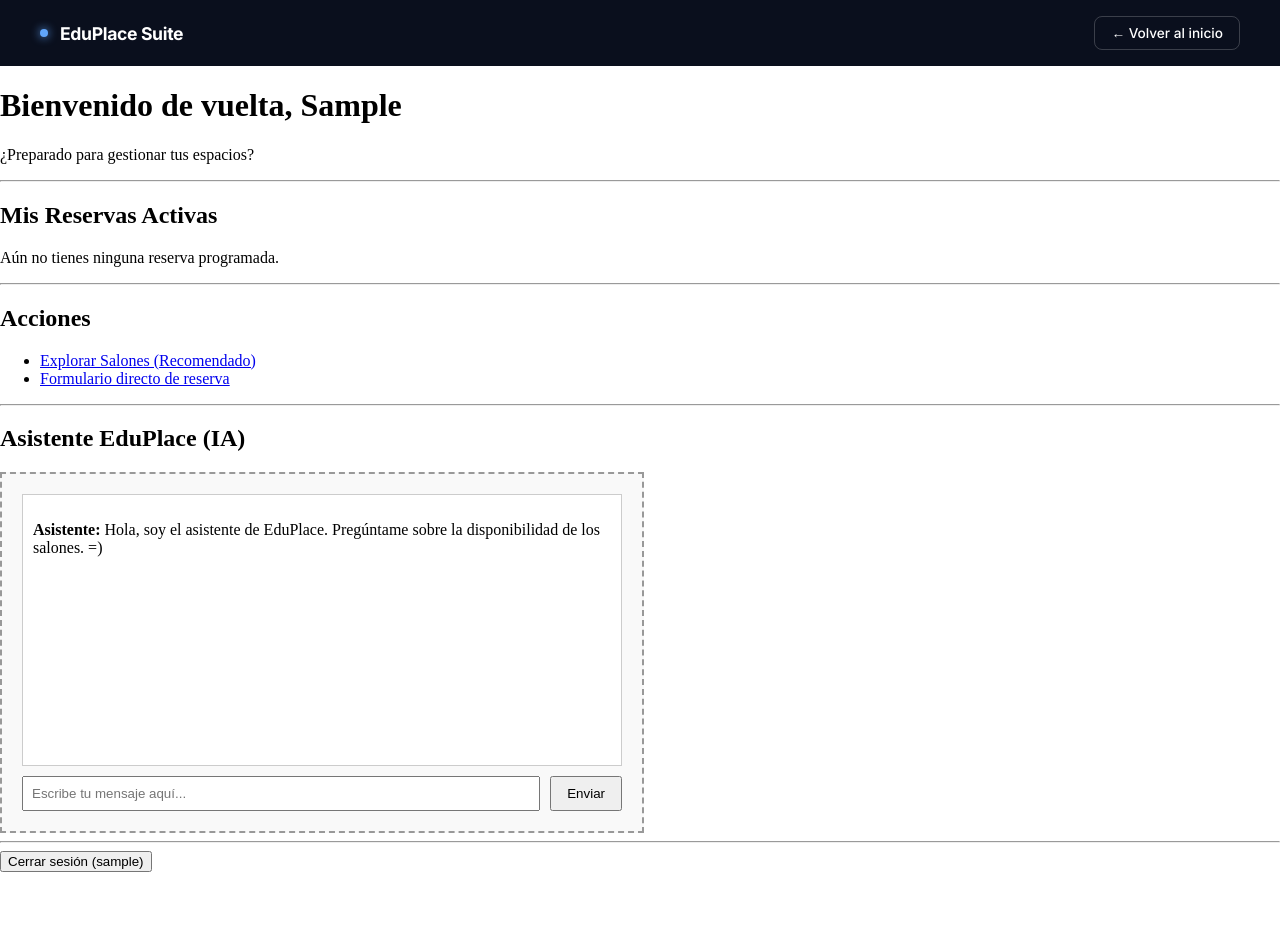
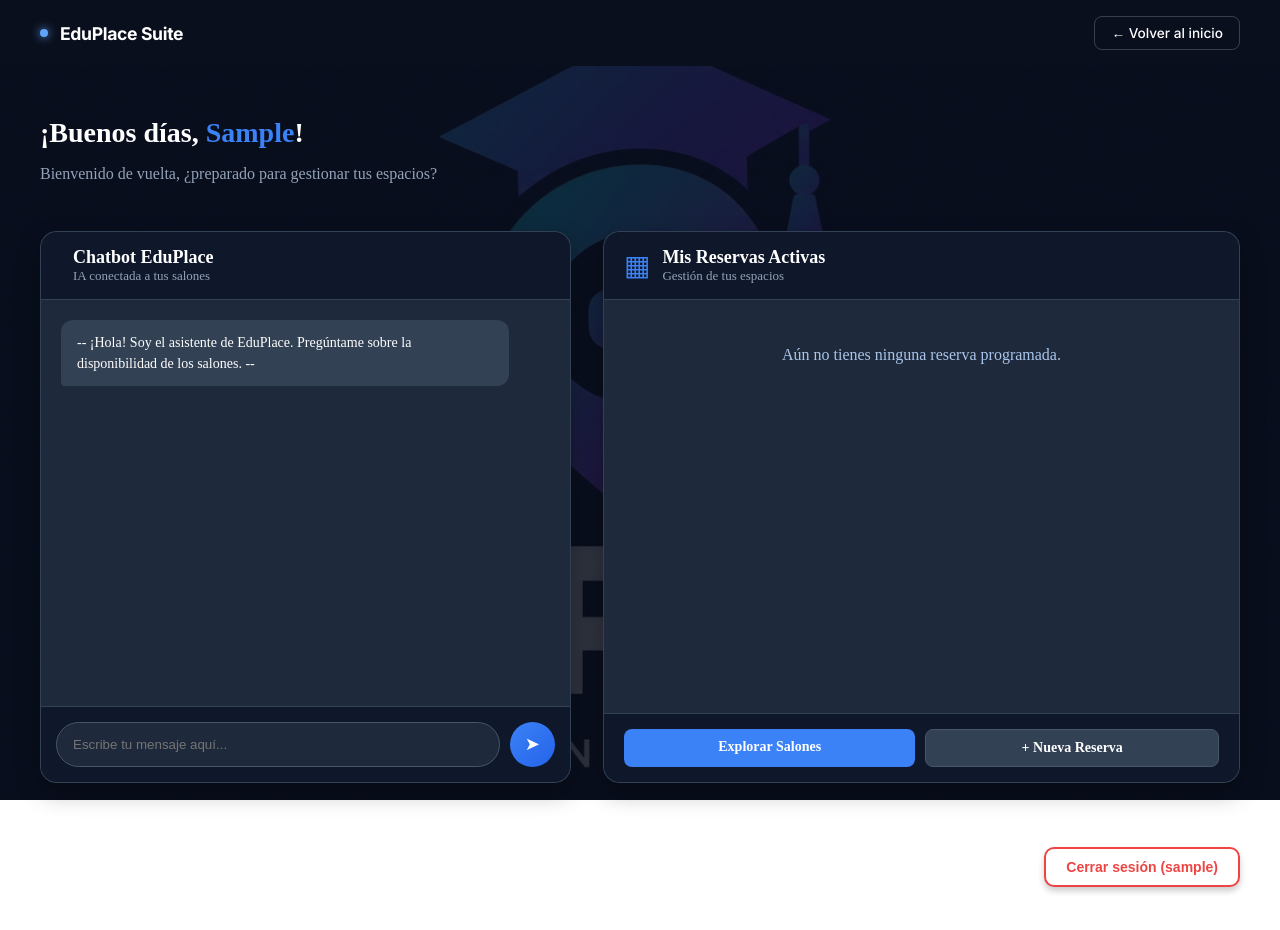
Before and after one commit to DylanBeep25/sistema_reservas, a Django app: page /home/ in a window 1280 px wide. Before the commit the page ends 872 px from the top, so only its background shows below. Run offline with Django 5.2, Linux system fonts and the light colour scheme; the visitor is signed in with stand-in values (Sample User, id 1); data that the repository does not hold is empty.

Commit message:
Se agrega diseño home

```diff
--- /dev/null
+++ b/reservas/static/reservas/home_dashboard.css
@@ -0,0 +1,318 @@
+/* ==========================================================================
+   DISEÑO DEL DASHBOARD (HOME)
+   ========================================================================== */
+
+.carrusel {
+    position: fixed;
+    inset: 0;
+    overflow: hidden;
+    z-index: -1;
+    background-color: #0a0f1d;
+}
+
+.carrusel-imagenes img {
+    width: 100%;
+    height: 100vh;
+    object-fit: cover;
+}
+
+.capa-oscura {
+    position: absolute;
+    inset: 0;
+    background: rgba(10, 15, 29, 0.85); /* Fondo oscuro más elegante */
+}
+
+.contenido-dashboard {
+    max-width: 1200px;
+    margin: 0 auto;
+    padding: 2rem;
+    position: relative;
+    z-index: 1;
+    min-height: 100vh;
+    display: flex;
+    flex-direction: column;
+}
+
+.bienvenida {
+    color: white;
+    margin-bottom: 2rem;
+}
+
+.bienvenida h1 {
+    font-size: 28px;
+    margin-bottom: 5px;
+}
+
+.bienvenida h1 span {
+    color: #3b82f6; /* Azul primario en lugar de morado */
+}
+
+.bienvenida p {
+    color: #94a3b8;
+}
+
+/* LAYOUT GRID: Acomoda el chatbot y la agenda uno al lado del otro */
+.dashboard-grid {
+    display: grid;
+    grid-template-columns: 1fr 1.2fr;
+    gap: 2rem;
+    margin-bottom: 2rem;
+}
+
+/* CAJAS GENERALES (Chatbot y Agenda) */
+.chatbot, .agenda {
+    background: #1e293b; /* Slate oscuro */
+    border: 1px solid #334155;
+    border-radius: 16px;
+    display: flex;
+    flex-direction: column;
+    height: 550px;
+    box-shadow: 0 10px 25px rgba(0,0,0,0.3);
+}
+
+.chatbot-titulo, .agenda-titulo {
+    display: flex;
+    align-items: center;
+    gap: 12px;
+    padding: 15px 20px;
+    background: #0f172a; /* Cabeceras más oscuras */
+    border-bottom: 1px solid #334155;
+    border-radius: 16px 16px 0 0;
+    color: white;
+}
+
+.icono-bot, .agenda-icono {
+    font-size: 28px;
+    color: #3b82f6;
+}
+
+.chatbot-titulo h2, .agenda-titulo h2 {
+    margin: 0;
+    font-size: 18px;
+}
+
+.chatbot-titulo p, .agenda-titulo p {
+    margin: 0;
+    font-size: 13px;
+    color: #94a3b8;
+}
+
+/* CHATBOT MENSAJES */
+.chat-mensajes {
+    flex: 1;
+    padding: 20px;
+    overflow-y: auto;
+    display: flex;
+    flex-direction: column;
+    gap: 15px;
+}
+
+.mensaje {
+    max-width: 85%;
+    padding: 12px 16px;
+    border-radius: 12px;
+    font-size: 14px;
+    line-height: 1.5;
+}
+
+.mensaje.bot {
+    align-self: flex-start;
+    background: #334155;
+    color: white;
+    border-bottom-left-radius: 4px;
+}
+
+.mensaje.usuario {
+    align-self: flex-end;
+    background: #3b82f6; /* Mensajes del usuario en azul */
+    color: white;
+    border-bottom-right-radius: 4px;
+}
+
+.chat-formulario {
+    display: flex;
+    gap: 10px;
+    padding: 15px;
+    background: #0f172a;
+    border-top: 1px solid #334155;
+    border-radius: 0 0 16px 16px;
+}
+
+.chat-formulario input {
+    flex: 1;
+    padding: 12px 16px;
+    border: 1px solid #475569;
+    border-radius: 25px;
+    background: #1e293b;
+    color: white;
+    outline: none;
+}
+
+.chat-formulario input:focus {
+    border-color: #3b82f6;
+}
+
+.chat-formulario button {
+    width: 45px;
+    height: 45px;
+    border: none;
+    border-radius: 50%;
+    background: linear-gradient(135deg, #3b82f6, #2563eb);
+    color: white;
+    font-size: 18px;
+    cursor: pointer;
+    transition: transform 0.2s;
+}
+
+.chat-formulario button:hover {
+    transform: scale(1.05);
+}
+
+/* AGENDA (Reservas) */
+.lista-salones {
+    flex: 1;
+    overflow-y: auto;
+    padding: 10px 20px;
+}
+
+.salon-agenda {
+    display: flex;
+    align-items: center;
+    gap: 15px;
+    padding: 15px 0;
+    border-bottom: 1px solid #334155;
+    color: white;
+}
+
+.salon-icono {
+    width: 45px;
+    height: 45px;
+    background: #0f172a;
+    border: 1px solid #3b82f6;
+    border-radius: 10px;
+    display: flex;
+    align-items: center;
+    justify-content: center;
+    font-size: 20px;
+    color: #3b82f6;
+}
+
+.salon-info {
+    flex: 1;
+    min-width: 0;
+}
+
+.salon-info h3 { margin: 0 0 5px; font-size: 16px; }
+.salon-info p { margin: 0; color: #94a3b8; font-size: 13px; }
+
+.acciones-reserva {
+    display: flex;
+    flex-direction: column;
+    align-items: flex-end;
+    gap: 10px;
+}
+
+.estado-salon {
+    padding: 4px 10px;
+    border-radius: 20px;
+    font-size: 11px;
+    font-weight: bold;
+}
+
+.estado-disponible { background: #064e3b; color: #34d399; } /* Verde para Aprobada */
+.estado-pendiente { background: #78350f; color: #fbbf24; } /* Naranja para Pendiente */
+
+.botones-accion {
+    display: flex;
+    gap: 8px;
+    align-items: center;
+}
+
+.botones-accion form {
+    display: flex;
+    align-items: center;
+    margin: 0;
+}
+
+.btn-editar, .btn-cancelar {
+    display: inline-flex; /* Convierte el botón en un contenedor flexible */
+    align-items: center;  /* Centra el icono verticalmente */
+    justify-content: center; /* Centra el icono horizontalmente */
+    width: 32px;  /* Ancho fijo para que sea cuadrado */
+    height: 32px; /* Alto fijo igual al ancho */
+    padding: 0;   /* Quitamos el padding para que no deforme el cuadrado */
+    border-radius: 6px;
+    font-size: 14px;
+    cursor: pointer;
+    text-decoration: none;
+    border: none;
+    color: white;
+    transition: transform 0.2s ease, opacity 0.2s ease;
+}
+
+.btn-editar { background: #3b82f6; }
+.btn-cancelar { background: #ef4444; }
+
+.btn-editar:hover, .btn-cancelar:hover {
+    transform: translateY(-2px);
+    opacity: 0.85;
+}
+
+.enlaces-rapidos {
+    padding: 15px 20px;
+    display: flex;
+    gap: 10px;
+    background: #0f172a;
+    border-radius: 0 0 16px 16px;
+    border-top: 1px solid #334155;
+}
+
+.btn-accion {
+    flex: 1;
+    text-align: center;
+    padding: 10px;
+    border-radius: 8px;
+    text-decoration: none;
+    font-size: 14px;
+    font-weight: bold;
+    transition: background 0.2s;
+}
+
+.btn-accion.primario { background: #3b82f6; color: white; }
+.btn-accion.primario:hover { background: #2563eb; }
+.btn-accion.secundario { background: #334155; color: white; border: 1px solid #475569; }
+.btn-accion.secundario:hover { background: #475569; }
+
+.form-logout {
+    margin-top: 2rem;
+    display: flex;
+    justify-content: flex-end;
+}
+
+.btn-logout {
+    display: inline-flex;
+    align-items: center;
+    background-color: #ffffff; /* Fondo blanco */
+    color: #ef4444; /* Texto rojo para indicar acción de salida */
+    border: 2px solid #ef4444; /* Borde rojo que resalta */
+    padding: 10px 20px;
+    border-radius: 10px;
+    font-size: 14px;
+    font-weight: bold;
+    cursor: pointer;
+    transition: all 0.2s ease;
+    box-shadow: 0 4px 6px rgba(0, 0, 0, 0.2);
+}
+
+.btn-logout:hover {
+    background-color: #ef4444; /* Se llena de rojo al pasar el mouse */
+    color: #ffffff; /* El texto pasa a blanco */
+    transform: translateY(-2px);
+    box-shadow: 0 6px 12px rgba(239, 68, 68, 0.3);
+}
+
+/* RESPONSIVE: Si la pantalla es pequeña, pone una caja debajo de la otra */
+@media (max-width: 900px) {
+    .dashboard-grid { grid-template-columns: 1fr; }
+    .chatbot, .agenda { height: 450px; }
+}
--- a/reservas/templates/reservas/home.html
+++ b/reservas/templates/reservas/home.html
@@ -1,165 +1,171 @@
 {% extends 'reservas/base.html' %}
+{% load static %}
 
 {% block title %}Inicio — EduPlace{% endblock %}
 
+{% block css_extra %}
+    <link rel="stylesheet" href="{% static 'reservas/home_dashboard.css' %}">
+{% endblock %}
+
 {% block content %}
-    <div class="home-container">
+    <!-- Carrusel de fondo -->
+    <div class="carrusel">
+        <div class="carrusel-imagenes">
+            <!-- Asegúrate de tener esta imagen en tu carpeta static/img/ o quita esta línea si usas color sólido -->
+            <img src="{% static 'img/EduPLace_logo_final.jpg' %}" alt="Fondo universitario" onerror="this.style.display='none'">
+        </div>
+        <div class="capa-oscura"></div>
+    </div>
 
-        <header>
-            <h1>Bienvenido de vuelta, {{ request.user.first_name|default:request.user.username }}</h1>
-            <p>¿Preparado para gestionar tus espacios?</p>
-        </header>
+    <main class="contenido-dashboard">
 
-        <hr>
+        <!-- BIENVENIDA -->
+        <div class="bienvenida">
+            <h1>¡Buenos días, <span>{{ request.user.first_name|default:request.user.username }}</span>!</h1>
+            <p>Bienvenido de vuelta, ¿preparado para gestionar tus espacios?</p>
+        </div>
 
-        <section class="mis-reservas">
-            <h2>Mis Reservas Activas</h2>
+        <!-- CONTENEDOR PRINCIPAL: CHATBOT Y RESERVAS -->
+        <div class="dashboard-grid">
 
-            {% if reservas_usuario %}
-                <ul style="list-style: none; padding: 0;">
-                    {% for reserva in reservas_usuario %}
-                        <li style="background: #fff; padding: 15px; margin-bottom: 10px; border-radius: 8px; border: 1px solid #ddd; display: flex; justify-content: space-between; align-items: center;">
-                            <div>
-                                <strong>{{ reserva.salon.nombre }}</strong> - {{ reserva.curso }}
-                                <span style="font-size: 0.8rem; background: #e2e8f0; padding: 2px 8px; border-radius: 12px; margin-left: 10px;">{{ reserva.get_estado_display }}</span>
-                                <br>
-                                <em style="color: #666;">Fecha: {{ reserva.fecha }} | Horario: {{ reserva.horario }}</em>
-                            </div>
-
-                            <!-- Botones de Acción -->
-                            <div style="display: flex; gap: 10px;">
-                                <a href="{% url 'editar_reserva' reserva.id %}" style="padding: 5px 10px; background: #3b82f6; color: white; text-decoration: none; border-radius: 5px; font-size: 0.85rem;">Editar</a>
-
-                                <form method="POST" action="{% url 'eliminar_reserva' reserva.id %}" style="margin: 0;">
-                                    {% csrf_token %}
-                                    <button type="submit" onclick="return confirm('¿Estás seguro de que deseas cancelar esta reserva?');" style="padding: 5px 10px; background: #ef4444; color: white; border: none; border-radius: 5px; cursor: pointer; font-size: 0.85rem;">Cancelar</button>
-                                </form>
-                            </div>
-                        </li>
-                    {% endfor %}
-                </ul>
-            {% else %}
-                <p>Aún no tienes ninguna reserva programada.</p>
-            {% endif %}
-        </section>
-
-        <hr>
-
-        <section class="enlaces-rapidos">
-            <h2>Acciones</h2>
-            <ul>
-                <li><a href="{% url 'lista_salones' %}">Explorar Salones (Recomendado)</a></li>
-                <li><a href="{% url 'crear_reserva' %}">Formulario directo de reserva</a></li>
-            </ul>
-        </section>
-
-        <hr>
-
-        <!-- SECCIÓN DEL CHATBOT FUNCIONAL (SIN DISEÑO) -->
-        <section class="chatbot-section">
-            <h2>Asistente EduPlace (IA)</h2>
-
-            <div id="chatbot-ui-container" style="border: 2px dashed #999; padding: 20px; background-color: #f9f9f9; max-width: 600px;">
-
-                <!-- Historial de mensajes -->
-                <div id="chat-historial" style="height: 250px; overflow-y: auto; border: 1px solid #ccc; padding: 10px; margin-bottom: 10px; background-color: #fff;">
-                    <p style="margin-bottom: 10px;">
-                        <strong>Asistente:</strong> Hola, soy el asistente de EduPlace. Pregúntame sobre la disponibilidad de los salones. =)
-                    </p>
+            <!-- CHATBOT EDUPLACE -->
+            <section class="chatbot">
+                <div class="chatbot-titulo">
+                    <span class="icono-bot"></span>
+                    <div>
+                        <h2>Chatbot EduPlace</h2>
+                        <p>IA conectada a tus salones</p>
+                    </div>
                 </div>
 
-                <!-- Controles de envío -->
-                <div style="display: flex; gap: 10px;">
-                    <input type="text" id="chat-input" placeholder="Escribe tu mensaje aquí..." style="flex: 1; padding: 8px;">
-                    <button type="button" id="btn-enviar" style="padding: 8px 15px;">Enviar</button>
+                <div class="chat-mensajes" id="chat-historial">
+                    <div class="mensaje bot">
+                        -- ¡Hola! Soy el asistente de EduPlace. Pregúntame sobre la disponibilidad de los salones. --
+                    </div>
                 </div>
 
-            </div>
-        </section>
+                <form class="chat-formulario" id="chatFormulario">
+                    <input type="text" id="chat-input" placeholder="Escribe tu mensaje aquí..." autocomplete="off" required>
+                    <button type="submit" id="btn-enviar" aria-label="Enviar mensaje">➤</button>
+                </form>
+            </section>
 
-        <hr>
+            <!-- AGENDA (TUS RESERVAS) -->
+            <section class="agenda">
+                <div class="agenda-titulo">
+                    <div class="agenda-icono">▦</div>
+                    <div>
+                        <h2>Mis Reservas Activas</h2>
+                        <p>Gestión de tus espacios</p>
+                    </div>
+                </div>
 
-        <form method="post" action="{% url 'logout' %}">
+                <div class="lista-salones">
+                    {% if reservas_usuario %}
+                        {% for reserva in reservas_usuario %}
+                            <div class="salon-agenda">
+                                <div class="salon-icono">▣</div>
+                                <div class="salon-info">
+                                    <h3>{{ reserva.salon.nombre }}</h3>
+                                    <p>{{ reserva.curso }} | {{ reserva.fecha }} | {{ reserva.horario }}</p>
+                                </div>
+                                <div class="acciones-reserva">
+                                    <span class="estado-salon {% if reserva.estado == 'Aprobada' %}estado-disponible{% else %}estado-pendiente{% endif %}">
+                                        {{ reserva.get_estado_display }}
+                                    </span>
+                                    <div class="botones-accion">
+                                        <a href="{% url 'editar_reserva' reserva.id %}" class="btn-editar">✎</a>
+                                        <form method="POST" action="{% url 'eliminar_reserva' reserva.id %}" style="margin:0;">
+                                            {% csrf_token %}
+                                            <button type="submit" class="btn-cancelar" onclick="return confirm('¿Cancelar reserva?');">🗑</button>
+                                        </form>
+                                    </div>
+                                </div>
+                            </div>
+                        {% endfor %}
+                    {% else %}
+                        <div style="padding: 20px; text-align: center; color: #a9c5eb;">
+                            <p>Aún no tienes ninguna reserva programada.</p>
+                        </div>
+                    {% endif %}
+                </div>
+
+                <!-- ACCIONES RÁPIDAS -->
+                <div class="enlaces-rapidos">
+                    <a href="{% url 'lista_salones' %}" class="btn-accion primario">Explorar Salones</a>
+                    <a href="{% url 'crear_reserva' %}" class="btn-accion secundario">+ Nueva Reserva</a>
+                </div>
+            </section>
+        </div>
+
+        <form method="post" action="{% url 'logout' %}" class="form-logout">
             {% csrf_token %}
-            <button type="submit">Cerrar sesión ({{ request.user.username }})</button>
+            <button type="submit" class="btn-logout">Cerrar sesión ({{ request.user.username }})</button>
         </form>
 
-    </div>
+    </main>
 
-    <!-- SCRIPT DEL CHATBOT -->
+    <!-- SCRIPT DEL CHATBOT REAL -->
     <script>
         document.addEventListener('DOMContentLoaded', function() {
-            const btnEnviar = document.getElementById('btn-enviar');
+            const chatFormulario = document.getElementById('chatFormulario');
             const chatInput = document.getElementById('chat-input');
             const chatHistorial = document.getElementById('chat-historial');
+            const btnEnviar = document.getElementById('btn-enviar');
 
-            // Función para pintar un mensaje en la caja
-            function agregarMensaje(remitente, texto) {
-                const mensajeHTML = `<p style="margin-bottom: 10px;"><strong>${remitente}:</strong> ${texto}</p>`;
-                chatHistorial.insertAdjacentHTML('beforeend', mensajeHTML);
-                // Hacer scroll automático hacia abajo
+            function agregarMensaje(remitente, texto, tipoClase) {
+                const div = document.createElement('div');
+                div.className = `mensaje ${tipoClase}`;
+                div.textContent = texto;
+                chatHistorial.appendChild(div);
                 chatHistorial.scrollTop = chatHistorial.scrollHeight;
             }
 
-            async function enviarMensaje() {
+            async function enviarMensaje(e) {
+                e.preventDefault();
                 const mensaje = chatInput.value.trim();
                 if (!mensaje) return;
 
-                // 1. Mostrar lo que el usuario escribió y limpiar el input
-                agregarMensaje('Tú', mensaje);
+                agregarMensaje('Tú', mensaje, 'usuario');
                 chatInput.value = '';
 
-                // Deshabilitar input mientras responde
                 chatInput.disabled = true;
                 btnEnviar.disabled = true;
 
-                // Agregar indicador de carga temporal
                 const idCarga = 'msg-carga-' + Date.now();
-                chatHistorial.insertAdjacentHTML('beforeend', `<p id="${idCarga}" style="color: #666;"><em>El asistente está pensando...</em></p>`);
+                const cargaDiv = document.createElement('div');
+                cargaDiv.id = idCarga;
+                cargaDiv.className = 'mensaje bot';
+                cargaDiv.style.opacity = '0.7';
+                cargaDiv.innerHTML = '<em>Pensando...</em>';
+                chatHistorial.appendChild(cargaDiv);
                 chatHistorial.scrollTop = chatHistorial.scrollHeight;
 
                 try {
                     const respuesta = await fetch('/chatbot/', {
                         method: 'POST',
-                        headers: {
-                            'Content-Type': 'application/json'
-                        },
+                        headers: { 'Content-Type': 'application/json' },
                         body: JSON.stringify({ mensaje: mensaje })
                     });
-
                     const datos = await respuesta.json();
-
-                    // 3. Quitar el mensaje de "pensando"
                     document.getElementById(idCarga).remove();
 
-                    // 4. Mostrar la respuesta
                     if (datos.respuesta) {
-                        agregarMensaje('Asistente', datos.respuesta);
+                        agregarMensaje('Asistente', datos.respuesta, 'bot');
                     } else {
-                        agregarMensaje('Sistema', 'Error: ' + (datos.error || 'Respuesta inválida.'));
+                        agregarMensaje('Sistema', 'Error: ' + (datos.error || 'Respuesta inválida.'), 'bot');
                     }
-
                 } catch (error) {
                     document.getElementById(idCarga).remove();
-                    agregarMensaje('Sistema', 'Error de conexión con el servidor.');
+                    agregarMensaje('Sistema', 'Error de conexión con el servidor.', 'bot');
                 } finally {
-                    // Volver a habilitar el input
                     chatInput.disabled = false;
                     btnEnviar.disabled = false;
                     chatInput.focus();
                 }
             }
 
-            // Enviar con el botón
-            btnEnviar.addEventListener('click', enviarMensaje);
-
-            // Enviar con la tecla Enter
-            chatInput.addEventListener('keypress', function(e) {
-                if (e.key === 'Enter') {
-                    e.preventDefault();
-                    enviarMensaje();
-                }
-            });
+            chatFormulario.addEventListener('submit', enviarMensaje);
         });
     </script>
 {% endblock %}
```
Also changed, not shown: reservas/static/img/EduPLace_logo_final.jpg (added).
